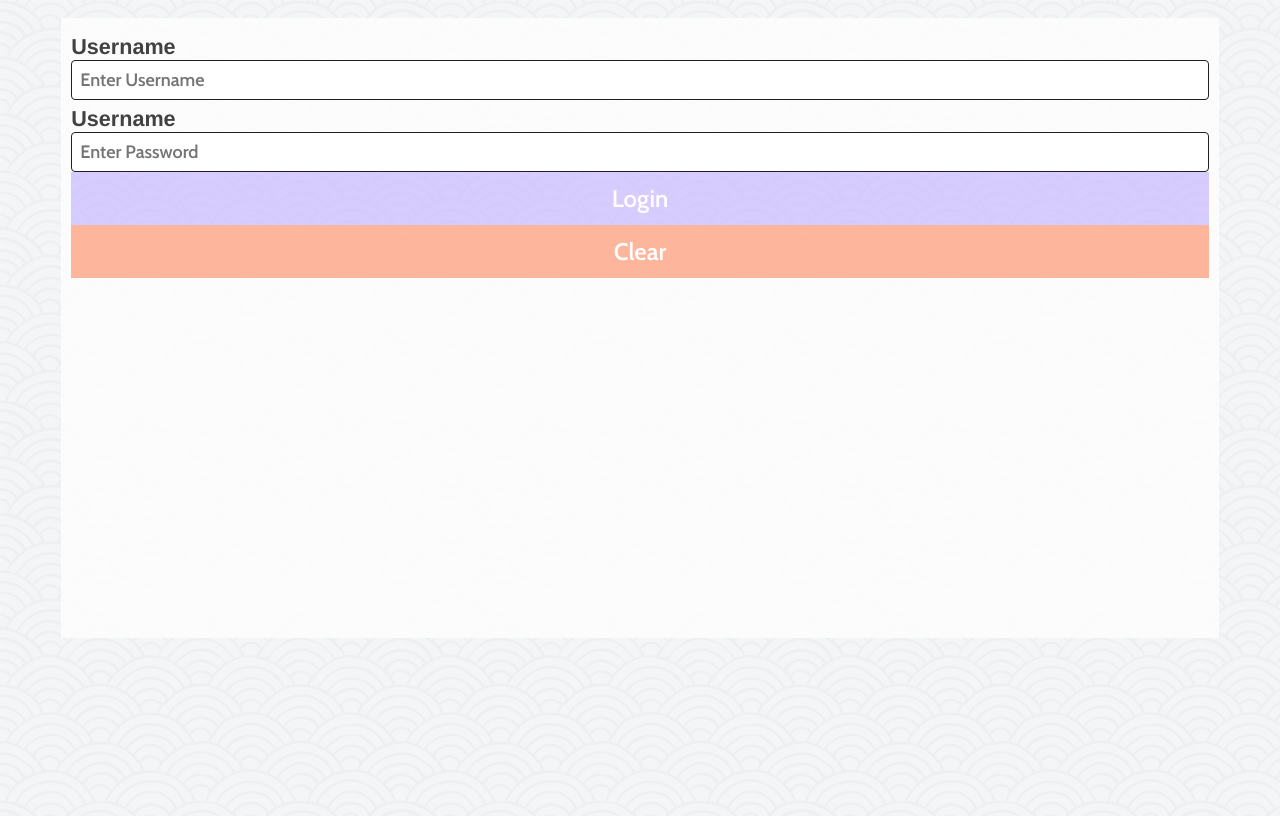
After one commit to ali-imad/cscb20_assignment3, a Flask app: template templates/login.html in a window 1280 px wide. The commit adds this page. Run offline with Flask 2, Linux system fonts and the light colour scheme; the template is opened without the code that fills it, so the values that code supplies are empty; some web fonts are replaced.

Commit message:
added login template

```diff
--- a/app.py
+++ b/app.py
@@ -3,8 +3,7 @@ app = Flask(__name__)
 
 @app.route('/')
 def root():
-    return render_template('index.html')
-
+    return render_template('login.html')
 
 
 @app.route('/calendar')
--- a/static/css/form.css
+++ b/static/css/form.css
@@ -53,6 +53,13 @@ input[value=Clear]:hover {
     padding: 8px;
 }
 
+#login-container {
+    display: flex;
+    flex-flow: column nowrap;
+    justify-content: center;
+    height: 80vh;
+}
+
 #buttons {
     margin: 10px 0;
     display: flex;
--- /dev/null
+++ b/templates/login.html
@@ -0,0 +1,22 @@
+<!DOCTYPE html>
+<html>
+<head>
+	<title>CSCB20 Home Page</title>
+	<meta name="viewport" content="width=device-width, initial-scale=0.7">
+	<link rel="stylesheet" type="text/css" href="static/css/index.css">
+	<link rel="stylesheet" type="text/css" href="static/css/form.css">
+</head>
+<body>
+<div id="login-container">
+    <div id="feedback-form">
+        <label for="user-login">Username</label>
+        <input type="text" id="visitor-category" placeholder="Enter Username" name="user-login" required>
+
+        <label for="pw-login">Username</label>
+        <input type="password" id="visitor-category" placeholder="Enter Password" name="pw-login" required>
+
+        <input type="submit" value="Login">
+        <input type="submit" value="Clear">
+    </div>
+</div>
+</body>
```
Also changed, not shown: 1 other file.
